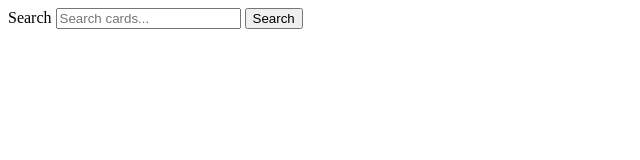
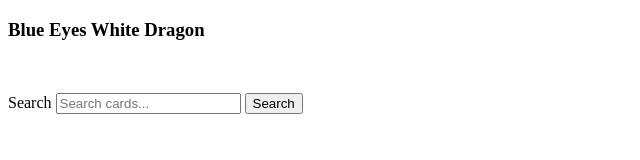
Before and after one commit to jose-jojo-mls/mod-4-project, a plain HTML site: page index.html in a window 1280 px wide. Shown: the whole page, without its empty margins (0-640 px from the left). Drawn offline with Linux system fonts and the light colour scheme.

Commit message:
added single item html section

```diff
--- a/index.html
+++ b/index.html
@@ -7,12 +7,21 @@
     <title>mod-4-project</title>
   </head>
   <body>
+
+    <section id="product-details" class="hidden">
+      <h3 id="card-name">Blue Eyes White Dragon</h3>
+      <img id="card-img">
+      <p id="card-description"></p>
+      <p><span id="card-atk"></span><span id="card-def"></span><span id="card-stars"></span></p>
+    </section>
+
     <form id="search-form">
       <label for="query">Search</label>
       <input type="text" name="query" id="query" placeholder="Search cards..." required>
 
       <button type="submit">Search</button>
     </form>
+
     <script type="module" src="/src/main.js"></script>
   </body>
 </html>
--- /dev/null
+++ b/src/style.css
@@ -0,0 +1,19 @@
+* {
+  box-sizing: border-box;
+  margin: 0;
+  padding: 0;
+}
+
+img {
+  width: 100%;
+}
+
+ul {
+  list-style: none;
+}
+
+/* Single card details section */
+
+.hidden {
+  display: none;
+}
```
